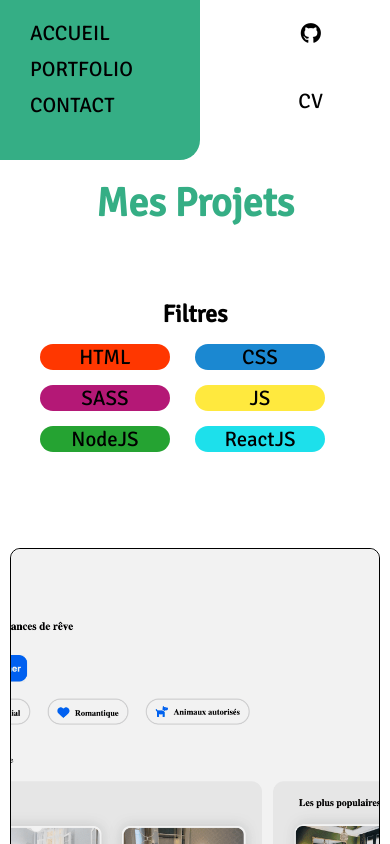
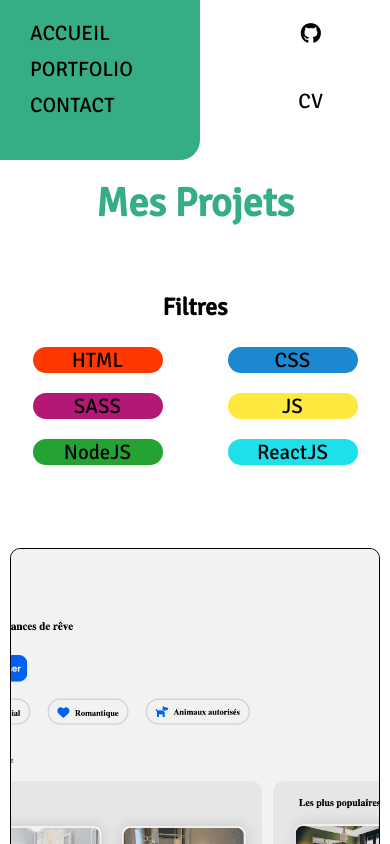
Before and after one commit to IdrissaSy7/Portfolio, a React (Create React App) app: page /portfolio in a window 390 px wide. Shown: the top 844 px of the page. Built offline with nearby package versions, Linux system fonts and the light colour scheme.

Commit message:
modif filtres

```diff
--- a/src/style/pages/_portfolio.scss
+++ b/src/style/pages/_portfolio.scss
@@ -27,7 +27,7 @@
     @media screen and (max-width: 767px) {
       display: flex;
       flex-wrap: wrap;
-      justify-content: center;
+      justify-content: space-around;
     }
 
     li {
@@ -40,7 +40,7 @@
       transition: 0.3s;
 
       @media screen and (max-width: 767px) {
-        margin-right: 25px;
+        margin: 10px;
       }
 
       &:hover,
```
